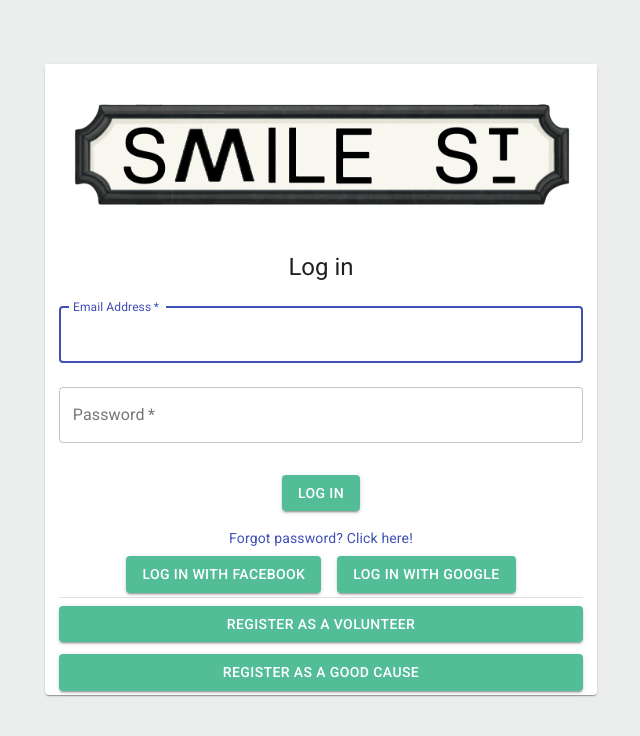
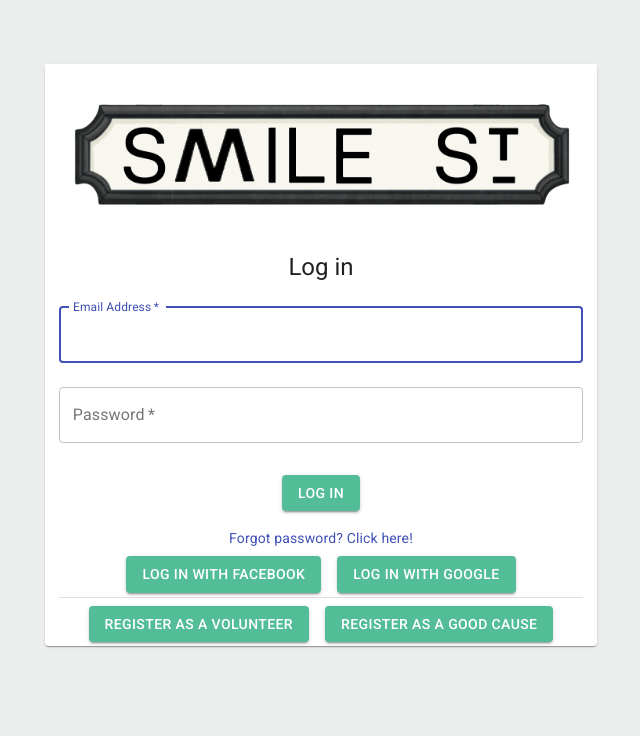
Before and after one commit to smile-street/smile-street, a React (Create React App) app in the folder smile-street-react/: page / in a window 1280 px wide. Shown: the top 736 px of the page, without its empty margins (319-959 px from the left). Built offline with nearby package versions, Linux system fonts and the light colour scheme.

Commit message:
add styling for register buttons

```diff
--- a/smile-street-react/src/components/Register/Register.js
+++ b/smile-street-react/src/components/Register/Register.js
@@ -1,5 +1,5 @@
 import React from 'react';
-import { Button, Paper, makeStyles } from '@material-ui/core';
+import { Button, Grid, makeStyles } from '@material-ui/core';
 
 const useStyles = makeStyles((theme) => ({
 	paper: {
@@ -18,6 +18,9 @@ const Register = () => {
     const classes = useStyles();
     return (
         <div>
+
+            <Grid container spacing={2} justify="center">
+                <Grid item>
                     <Button
                         type="submit"
                         fullWidth
@@ -27,6 +30,8 @@ const Register = () => {
                     >
                         Register as a Volunteer
                     </Button>
+                </Grid>
+                <Grid item>
                     <Button
                         type="submit"
                         fullWidth
@@ -36,6 +41,8 @@ const Register = () => {
                     >
                         Register as a Good Cause
                     </Button>
+                </Grid>
+            </Grid>
         </div>
     );
 }
```
Lines whose indentation alone changed are shown as unchanged.
